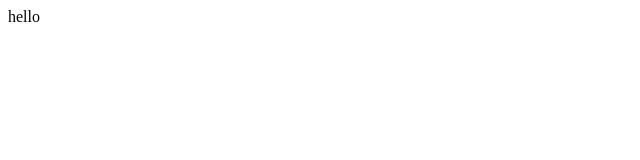
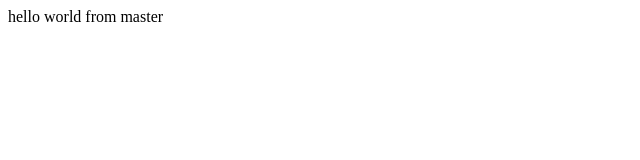
Before and after one commit to kadamyogesh7218/demo, a plain HTML site: page index.html in a window 1280 px wide. Shown: the whole page, without its empty margins (0-640 px from the left). Drawn offline with Linux system fonts and the light colour scheme.

Commit message:
Update index.html

```diff
--- a/index.html
+++ b/index.html
@@ -8,6 +8,6 @@
 <body>
 
     hello
-
+    world from master
 </body>
 </html>
```
